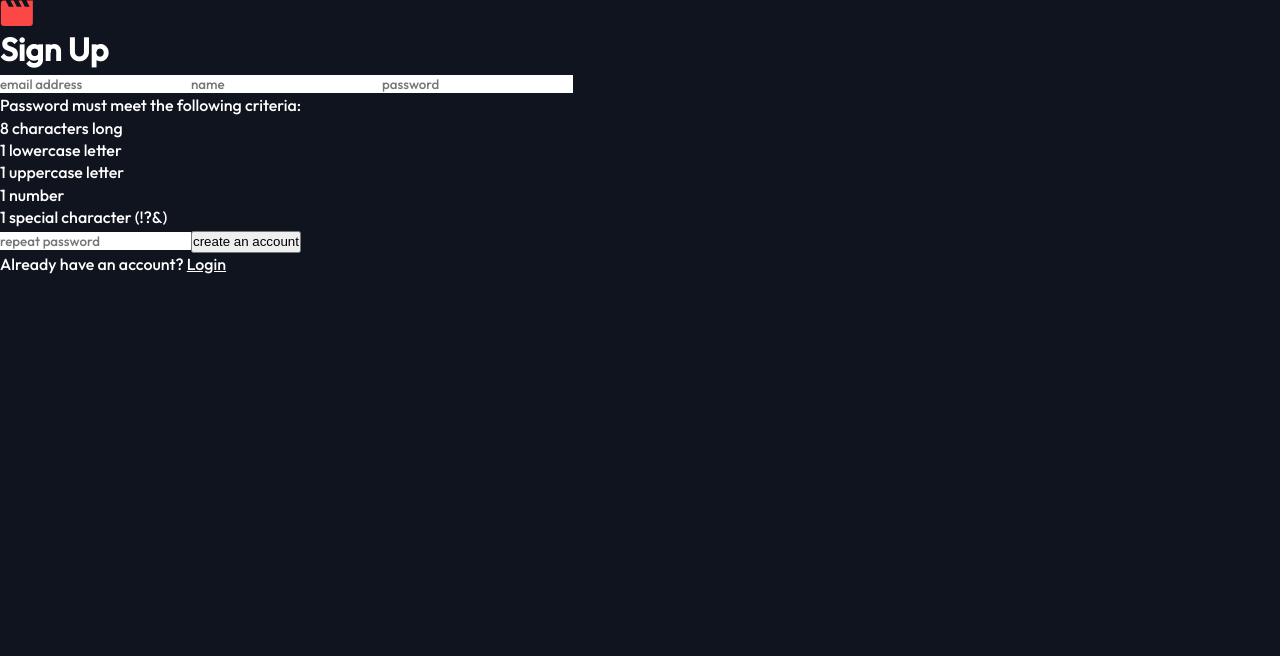
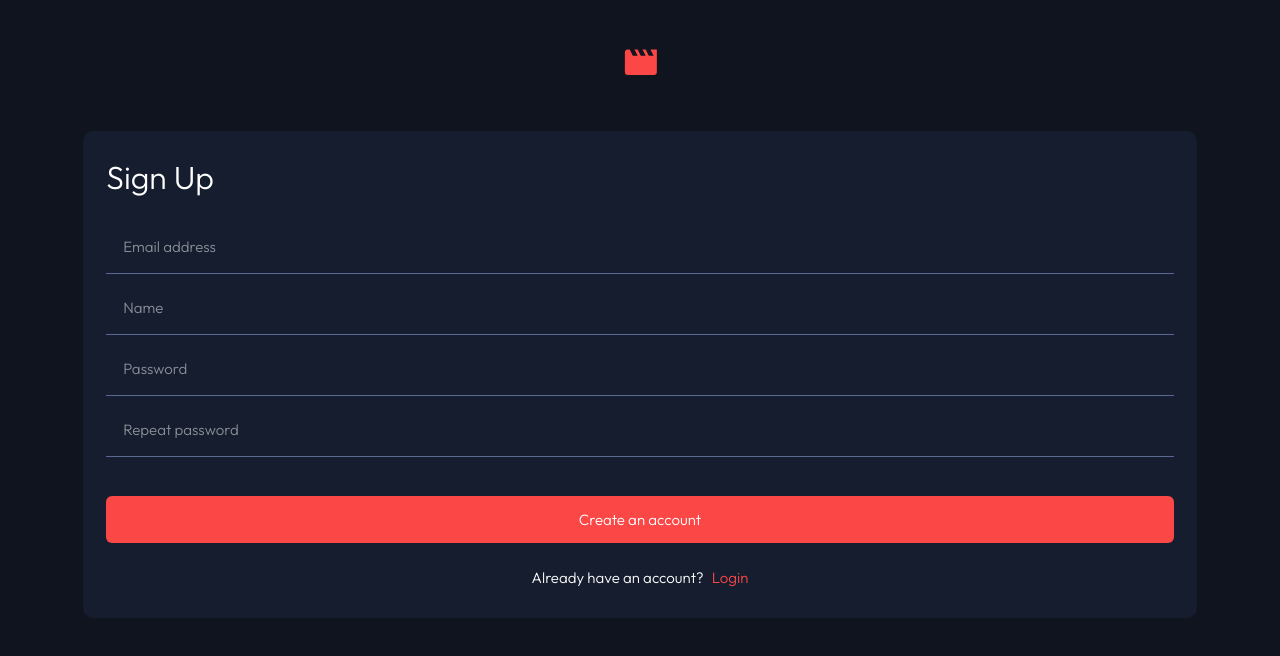
Before and after one commit to JorgeAMendoza/entertainment-web-app, a React (Vite) app in the folder client/: page /sign-up in a window 1280 px wide. Shown: the top 656 px of the page. Built offline with nearby package versions, Linux system fonts and the light colour scheme.

Commit message:
apply styles to the sign up page, chagne error text for password and repeat password inputs

```diff
--- a/client/src/routes/SignUpRoute.tsx
+++ b/client/src/routes/SignUpRoute.tsx
@@ -7,6 +7,8 @@ import { Link, useNavigate } from 'react-router-dom';
 import { signUpValidation } from '../utils/form-validation';
 import { ApolloError } from '@apollo/client';
 import saveToken from '../utils/save-token';
+import Styled from '../styles/utils/LoginSignup/LoginSignup.styled';
+import Container from '../styles/utils/Container.styled';
 
 const initialValues: SignUpForm = {
   email: '',
@@ -19,15 +21,12 @@ const SignUpRoute = () => {
   const [signUpUser, { loading, error }] = useSignUpUserMutation();
   const navigate = useNavigate();
   return (
-    <main>
+    <Container>
+      <Styled.PageContainer>
         <div>
           <img src={logoIcon} alt="entertainment logo" />
         </div>
 
-      {error && <p data-cy="signUpError">{error.message}</p>}
-
-      <div>
-        <h1>Sign Up</h1>
         <Formik
           initialValues={initialValues}
           validationSchema={signUpValidation}
@@ -55,33 +54,50 @@ const SignUpRoute = () => {
                   if (message.includes('email'))
                     actions.setFieldError('email', 'Invalid email');
                   else if (message.includes('password'))
-                    actions.setFieldError('password', 'Invalid password');
+                    actions.setFieldError('password', 'Invalid');
                 }
               });
           }}
         >
-          <Form data-cy="signUpForm">
-            <label data-cy="signUpEmail">
+          {({ errors, touched }) => (
+            <Styled.AuthForm data-cy="signUpForm">
+              <h1>Sign Up</h1>
+              <div>
+                <Styled.InputLabel
+                  error={errors.email && touched.email ? true : false}
+                  data-cy="signUpEmail"
+                >
                   <TextField
                     name="email"
                     type="text"
                     id="email"
-                placeholder="email address"
+                    placeholder="Email address"
                   />
-            </label>
+                </Styled.InputLabel>
 
-            <label data-cy="signUpName">
-              <TextField name="name" type="text" id="name" placeholder="name" />
-            </label>
+                <Styled.InputLabel
+                  error={errors.name && touched.name ? true : false}
+                  data-cy="signUpName"
+                >
+                  <TextField
+                    name="name"
+                    type="text"
+                    id="name"
+                    placeholder="Name"
+                  />
+                </Styled.InputLabel>
 
-            <label data-cy="signUpPassword">
+                <Styled.InputLabel
+                  error={errors.password && touched.password ? true : false}
+                  data-cy="signUpPassword"
+                >
                   <TextField
                     name="password"
                     type="password"
                     id="password"
-                placeholder="password"
+                    placeholder="Password"
                   />
-              <div>
+                  {/* <div>
                     <p>Password must meet the following criteria:</p>
                     <ul>
                       <li>8 characters long</li>
@@ -90,31 +106,43 @@ const SignUpRoute = () => {
                       <li>1 number</li>
                       <li>1 special character (!?&)</li>
                     </ul>
-              </div>
-            </label>
-
-            <label data-cy="signUpRepeatPassword">
+                  </div> */}
+                </Styled.InputLabel>
+                <Styled.InputLabel
+                  error={
+                    errors.repeatPassword && touched.repeatPassword
+                      ? true
+                      : false
+                  }
+                  data-cy="signUpRepeatPassword"
+                >
                   <TextField
                     name="repeatPassword"
                     type="password"
                     id="repeatPassword"
-                placeholder="repeat password"
+                    placeholder="Repeat password"
                   />
-            </label>
+                </Styled.InputLabel>
+              </div>
 
-            <button type="submit" data-cy="signUpButton">
-              {loading ? 'loading...' : 'create an account'}
-            </button>
-          </Form>
-        </Formik>
-        <p>
+              <Styled.ActionButton type="submit" data-cy="signUpButton">
+                {loading ? 'loading...' : 'Create an account'}
+              </Styled.ActionButton>
+              <Styled.SignUpText>
                 Already have an account?{' '}
+                <span>
                   <Link to="/login" data-cy="loginLink">
                     Login
                   </Link>
-        </p>
-      </div>
-    </main>
+                </span>
+              </Styled.SignUpText>
+            </Styled.AuthForm>
+          )}
+        </Formik>
+
+        {error && <p data-cy="signUpError">{error.message}</p>}
+      </Styled.PageContainer>
+    </Container>
   );
 };
 
--- a/client/src/utils/form-validation.ts
+++ b/client/src/utils/form-validation.ts
@@ -10,14 +10,11 @@ export const signUpValidation = Yup.object({
   email: Yup.string().required("Can't be blank").email('Invalid email'),
   name: Yup.string().required("Can't be blank"),
   password: Yup.string()
-    .test('valid', 'Invalid password', (val) => {
+    .test('valid', 'Invalid', (val) => {
       if (!val) return true;
       if (validator.isStrongPassword(val)) return true;
       else return false;
     })
     .required("Can't be blank"),
-  repeatPassword: Yup.string().oneOf(
-    [Yup.ref('password'), null],
-    'Passwords do not match'
-  ),
+  repeatPassword: Yup.string().oneOf([Yup.ref('password'), null], 'No match'),
 });
```
Lines whose indentation alone changed are shown as unchanged.
